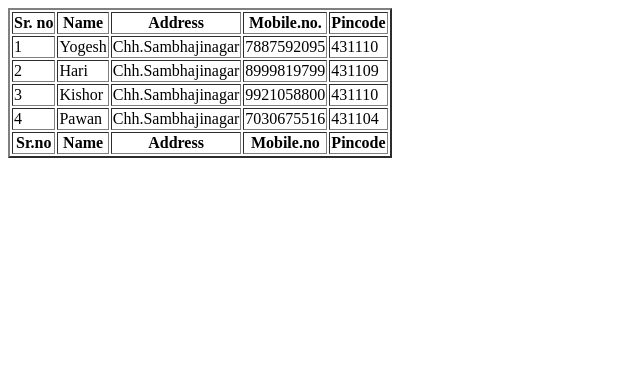
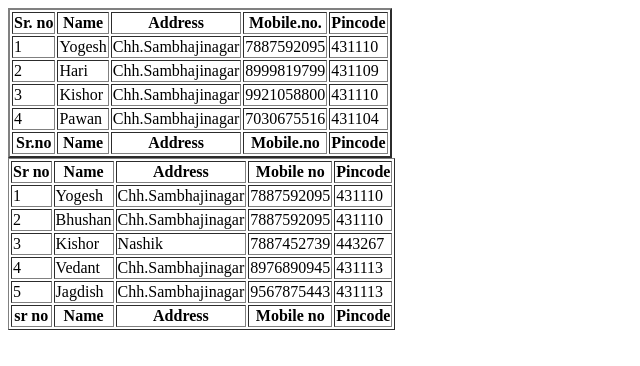
Before and after one commit to 123yogya/learning_html_dec_25, a plain HTML site: page Table.html in a window 1280 px wide. Shown: the whole page, without its empty margins (0-640 px from the left). Drawn offline with Linux system fonts and the light colour scheme.

Commit message:
Table
Table about friends information

```diff
--- a/Table.html
+++ b/Table.html
@@ -57,5 +57,63 @@
             </tr>
         </tfoot>
         </table>
+        <table border="1">
+            <thead>
+                <tr>
+                    <th>Sr no</th>
+                    <th>Name</th>
+                    <th>Address</th>
+                    <th>Mobile no</th>
+                    <th>Pincode</th>
+                </tr>
+                <tr>
+                <td>1</td>
+                <td>Yogesh</td>
+                <td>Chh.Sambhajinagar</td>
+                <td>7887592095</td>
+                <td>431110</td>
+                </tr>
+                <tr>
+                    <td>2</td>
+                    <td>Bhushan</td>
+                    <td>Chh.Sambhajinagar</td>
+                    <td>7887592095</td>
+                    <td>431110</td>
+                 </tr>
+                 <tr>
+                    <td>3</td>
+                    <td>Kishor</td>
+                    <td>Nashik</td>
+                    <td>7887452739</td>
+                    <td>443267</td>
+                 </tr>
+                    <tr>
+                        <td>4</td>
+                        <td>Vedant</td>
+                        <td>Chh.Sambhajinagar</td>
+                        <td>8976890945</td>
+                        <td>431113</td>
+                    </tr>
+                    <tr>
+                        <td>5</td>
+                        <td>Jagdish</th>
+                         <td>Chh.Sambhajinagar</td>
+                         <td>9567875443</td>
+                         <td>431113</td>
+                </tr>
+                </tbody>
+                <tfoot>
+                    <tr>
+                        <th>sr no</th>
+                        <th>Name</th>
+                        <th>Address</th>
+                        <th>Mobile no</th>
+                        <th>Pincode</th>
+                    </tr>
+                </tfoot>
+            </thead>
+
+
+        </table>
 </body>
 </html>
```
